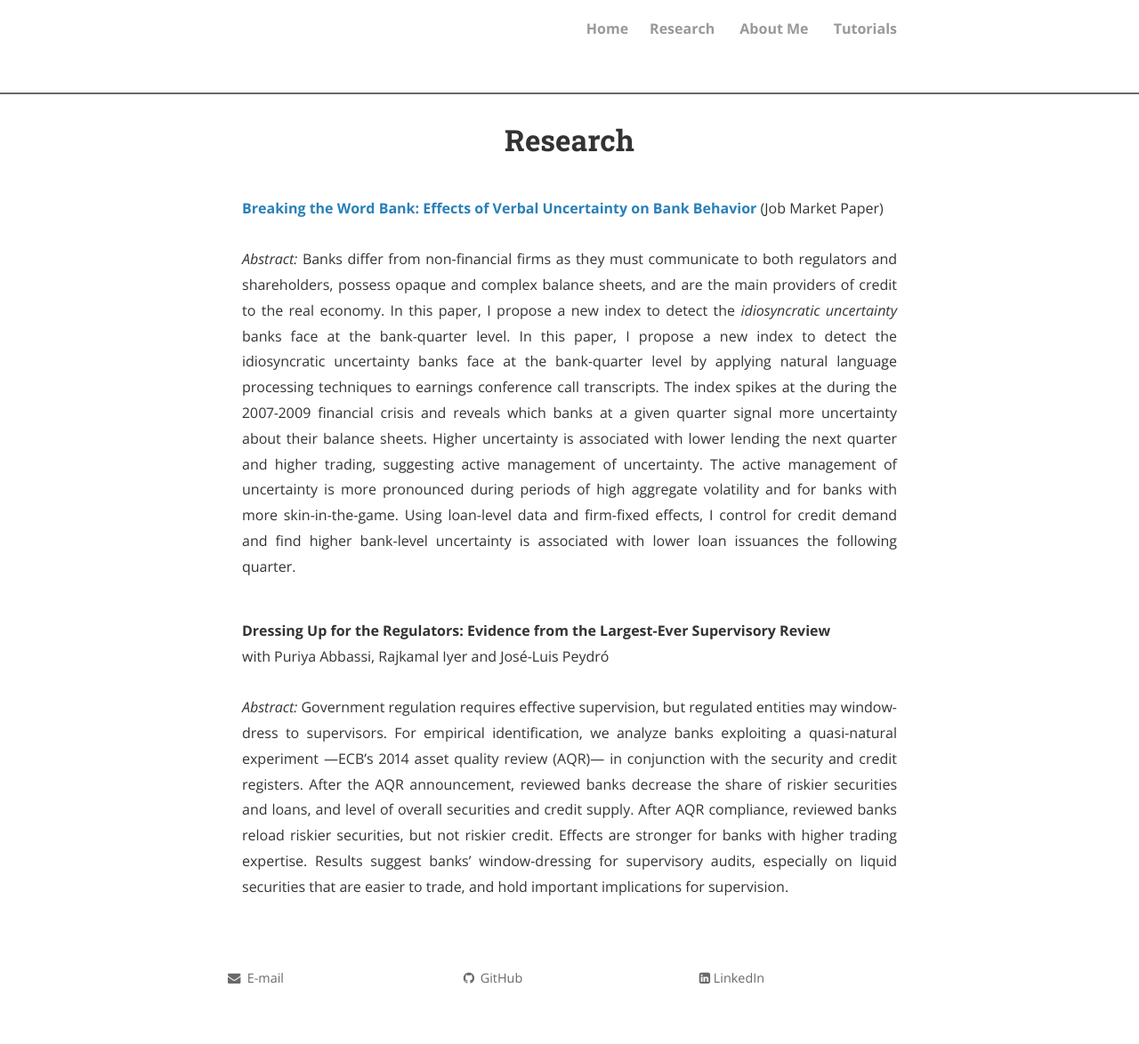
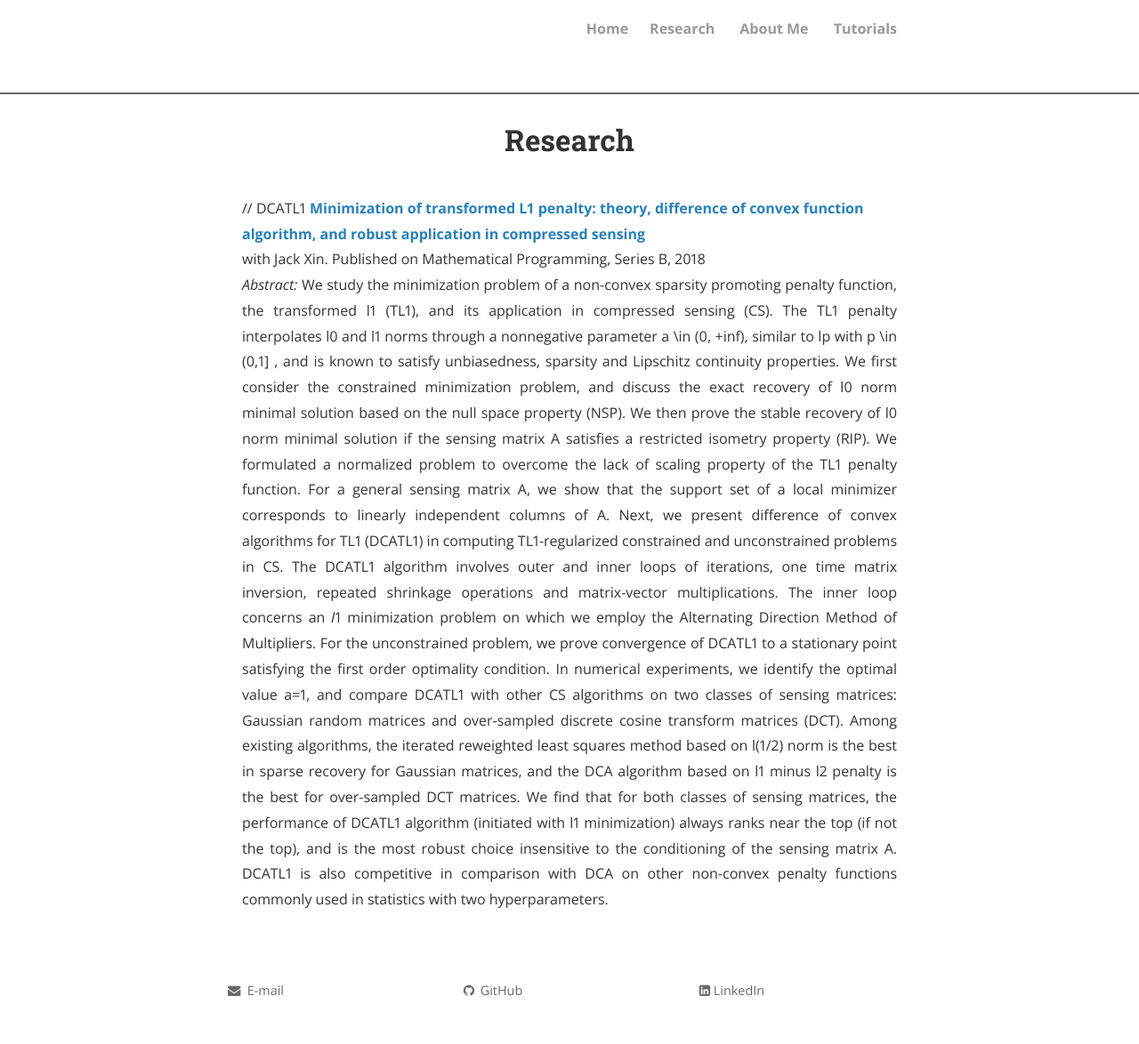
Before and after one commit to zsivine/zsivine.github.io, a Jekyll site: the page built from research.html, in a window 1280 px wide. Shown: the whole page at 89% size. Built offline with Jekyll 4.4.1, drawn with Linux system fonts in a browser that asks for light colours; nearby versions of some CDN libraries; comment, search, counter and statistics services are not loaded; a style sheet for code colours, icons or effects is not loaded.

Commit message:
add DCATL1

```diff
--- a/research.html
+++ b/research.html
@@ -3,8 +3,43 @@ layout: page
 title: Research
 permalink: /research/
 ---
-<strong><a href="https://www.dropbox.com/s/m5r1xubkr4yarvw/Breaking_the_Word_Bank_2019.pdf?dl=0">Breaking the Word Bank: Effects of Verbal Uncertainty on Bank Behavior</a></strong> (Job Market Paper)<br><br>
-<p style="text-align:justify"><i>Abstract: </i>Banks differ from non-financial firms as they must communicate to both regulators and shareholders, possess opaque and complex balance sheets, and are the main providers of credit to the real economy. In this paper, I propose a new index to detect the <i>idiosyncratic uncertainty</i> banks face at the bank-quarter level. In this paper, I propose a new index to detect the idiosyncratic uncertainty banks face at the bank-quarter level by applying natural language processing techniques to earnings conference call transcripts. The index spikes at the during the 2007-2009 financial crisis and reveals which banks at a given quarter signal more uncertainty about their balance sheets. Higher uncertainty is associated with lower lending the next quarter and higher trading, suggesting active management of uncertainty. The active management of uncertainty is more pronounced during periods of high aggregate volatility and for banks with more skin-in-the-game. Using loan-level data and firm-fixed effects, I control for credit demand and find higher bank-level uncertainty is associated with lower loan issuances the following quarter.</p>
+
+// DCATL1
+<strong><a href="https://link.springer.com/article/10.1007/s10107-018-1236-x">
+    Minimization of transformed L1 penalty: theory, difference of convex
+    function algorithm, and robust application in compressed sensing</a></strong>
+<br>with Jack Xin. Published on Mathematical Programming, Series B, 2018<br>
+<p style="text-align:justify"><i>Abstract: </i>
+    We study the minimization problem of a non-convex sparsity promoting penalty
+    function, the transformed l1 (TL1), and its application in compressed sensing
+    (CS). The TL1 penalty interpolates l0 and l1 norms through a nonnegative
+    parameter a \in (0, +inf), similar to lp with p \in (0,1] , and is known to
+    satisfy unbiasedness, sparsity and Lipschitz continuity properties. We first
+    consider the constrained minimization problem, and discuss the exact recovery
+    of l0 norm minimal solution based on the null space property (NSP). We then
+    prove the stable recovery of l0 norm minimal solution if the sensing matrix
+    A satisfies a restricted isometry property (RIP). We formulated a normalized
+    problem to overcome the lack of scaling property of the TL1 penalty function.
+    For a general sensing matrix A, we show that the support set of a local
+    minimizer corresponds to linearly independent columns of A. Next, we present
+    difference of convex algorithms for TL1 (DCATL1) in computing TL1-regularized
+    constrained and unconstrained problems in CS. The DCATL1 algorithm involves
+    outer and inner loops of iterations, one time matrix inversion, repeated
+    shrinkage operations and matrix-vector multiplications. The inner loop
+    concerns an   𝑙1  minimization problem on which we employ the Alternating
+    Direction Method of Multipliers. For the unconstrained problem, we prove
+    convergence of DCATL1 to a stationary point satisfying the first order
+    optimality condition. In numerical experiments, we identify the optimal
+    value a=1, and compare DCATL1 with other CS algorithms on two classes of
+    sensing matrices: Gaussian random matrices and over-sampled discrete
+    cosine transform matrices (DCT). Among existing algorithms, the iterated
+    reweighted least squares method based on l(1/2) norm is the best in sparse
+    recovery for Gaussian matrices, and the DCA algorithm based on l1 minus l2
+    penalty is the best for over-sampled DCT matrices. We find that for both
+    classes of sensing matrices, the performance of DCATL1 algorithm
+    (initiated with l1 minimization) always ranks near the top (if not the top),
+    and is the most robust choice insensitive to the conditioning of the sensing
+    matrix A. DCATL1 is also competitive in comparison with DCA on other
+    non-convex penalty functions commonly used in statistics with two
+    hyperparameters.</p>
 <br>
-<strong>Dressing Up for the Regulators: Evidence from the Largest-Ever Supervisory Review</strong><br>with Puriya Abbassi, Rajkamal Iyer and Jos&eacute;-Luis Peydr&oacute;<br><br>
-<p style="text-align:justify"><i>Abstract: </i>Government regulation requires effective supervision, but regulated entities may window-dress to supervisors.  For empirical identification, we analyze banks exploiting a quasi-natural experiment —ECB’s 2014 asset quality review (AQR)— in conjunction with the security and credit registers.  After the AQR announcement, reviewed banks decrease the share of riskier securities and loans, and level of overall securities and credit supply. After AQR compliance, reviewed banks reload riskier securities, but not riskier credit.  Effects are stronger for banks with higher trading expertise.  Results suggest banks’ window-dressing for supervisory audits, especially on liquid securities that are easier to trade, and hold important implications for supervision.</p><br>
```
